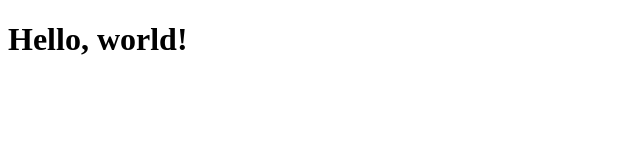
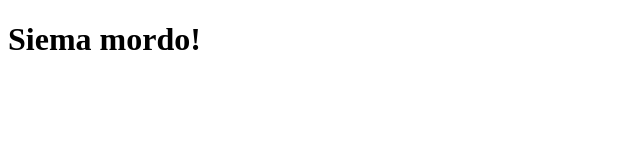
Before and after one commit to betass1/merito_strona, a plain HTML site: page index.html in a window 1280 px wide. Shown: the whole page, without its empty margins (0-640 px from the left). Drawn offline with Linux system fonts and the light colour scheme.

Commit message:
Update index.html

```diff
--- a/index.html
+++ b/index.html
@@ -8,6 +8,6 @@
   <link rel="icon" href="favicon.png">
 </head>
 <body>
-  <h1>Hello, world!</h1>
+  <h1>Siema mordo!</h1>
 </body>
 </html>
```
